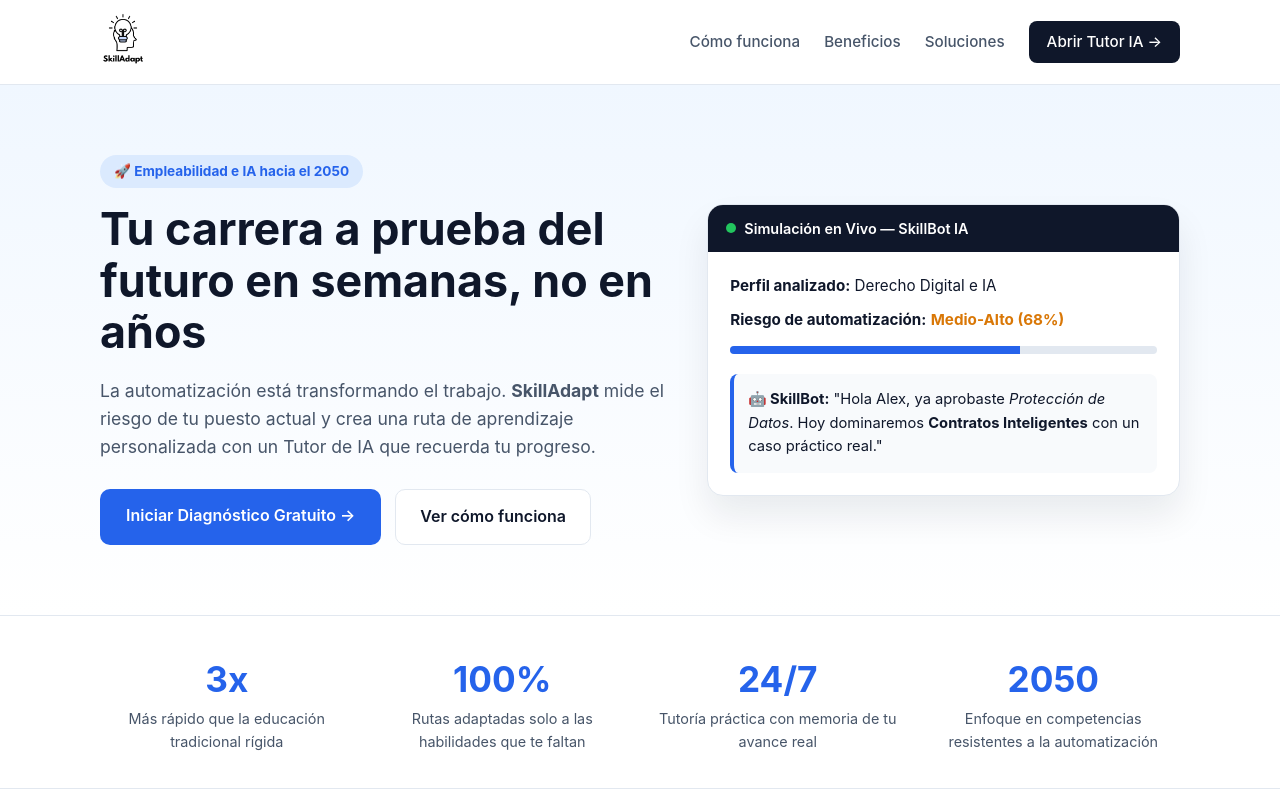
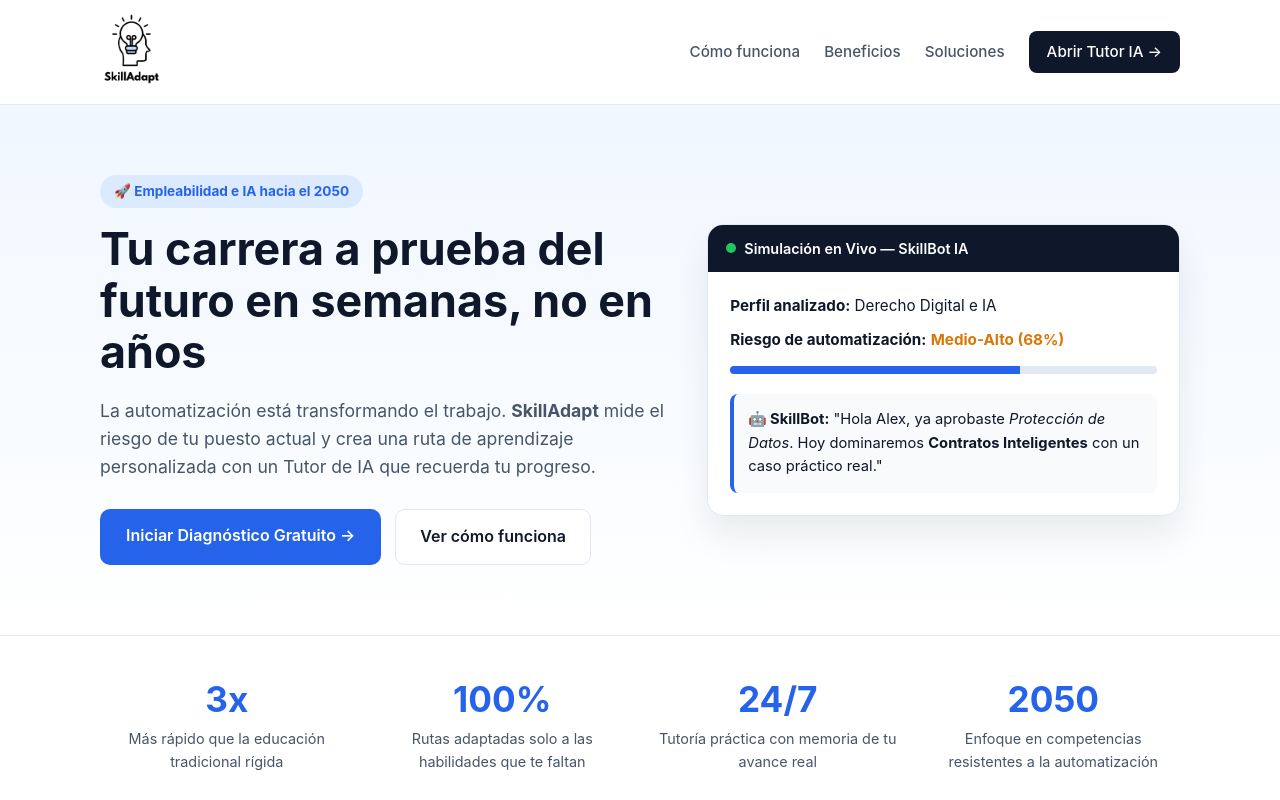
Before and after one commit to alexcusimaytal-hub/SkillAdapt, a plain HTML site: page index.html in a window 1280 px wide. Shown: the top 800 px of the page. Drawn offline with Linux system fonts and the light colour scheme.

Commit message:
Corregir tamano del logo en landing

```diff
--- a/assets/landing.css
+++ b/assets/landing.css
@@ -53,7 +53,7 @@ body {
 }
 
 .logo-img {
-    height: 52px;
+    height: 72px;
     width: auto;
     /* Hace transparente el fondo blanco de tu imagen PNG */
     mix-blend-mode: multiply;
```
